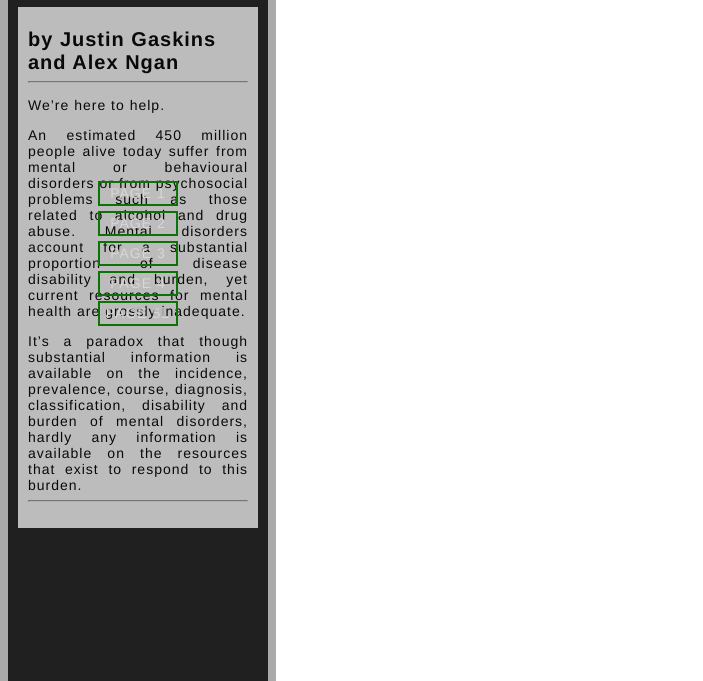
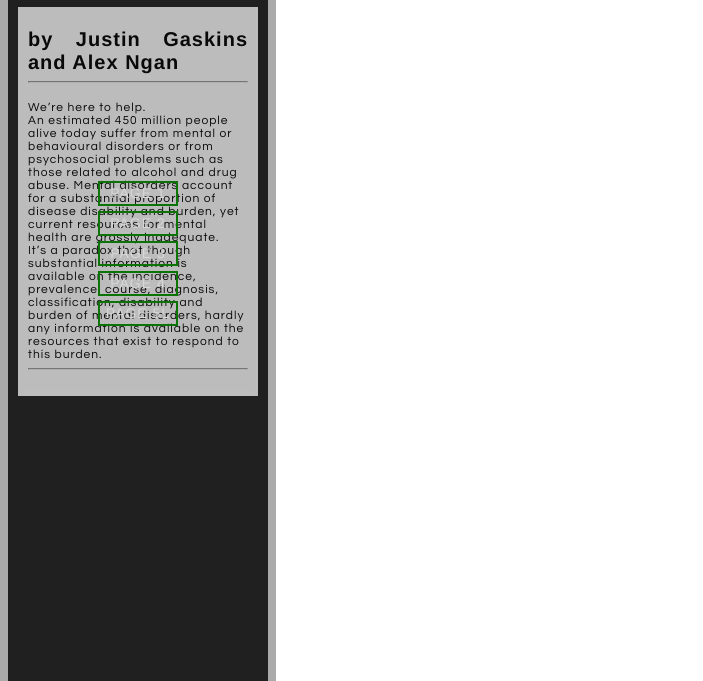
Before and after one commit to Mortyyy/suicide-data-visuals, a plain HTML site: page main.html in a window 1280 px wide. Shown: the part 119-800 px from the top of the page, without its empty margins (0-703 px from the left). Drawn offline with nearby package versions, Linux system fonts and the light colour scheme.

Commit message:
Formatting.

```diff
--- a/css/style.css
+++ b/css/style.css
@@ -22,7 +22,7 @@
     font-size: 14px;
     letter-spacing: 1px;
     margin-bottom: 5px;
-    text-align: left;
+    text-align: justify;
 }
 
 /* Link formatting */
--- a/main.html
+++ b/main.html
@@ -24,9 +24,9 @@
       <div id = "description">
         <div id="center"><h1>by Justin Gaskins and Alex Ngan</h1></div>
         <hr>
-        <p>We’re here to help.</p>
-        <p>An estimated 450 million people alive today suffer from mental or behavioural disorders or from psychosocial problems such as those related to alcohol and drug abuse. Mental disorders account for a substantial proportion of disease disability and burden, yet current resources for mental health are grossly inadequate.</p>
-        <p>It’s a paradox that though substantial information is available on the incidence, prevalence, course, diagnosis, classification, disability and burden of mental disorders, hardly any information is available on the resources that exist to respond to this burden.</p>
+        <br>We’re here to help.
+        <br>An estimated 450 million people alive today suffer from mental or behavioural disorders or from psychosocial problems such as those related to alcohol and drug abuse. Mental disorders account for a substantial proportion of disease disability and burden, yet current resources for mental health are grossly inadequate.
+        <br>It’s a paradox that though substantial information is available on the incidence, prevalence, course, diagnosis, classification, disability and burden of mental disorders, hardly any information is available on the resources that exist to respond to this burden.
         <hr>
         <br>
       </div>
```
